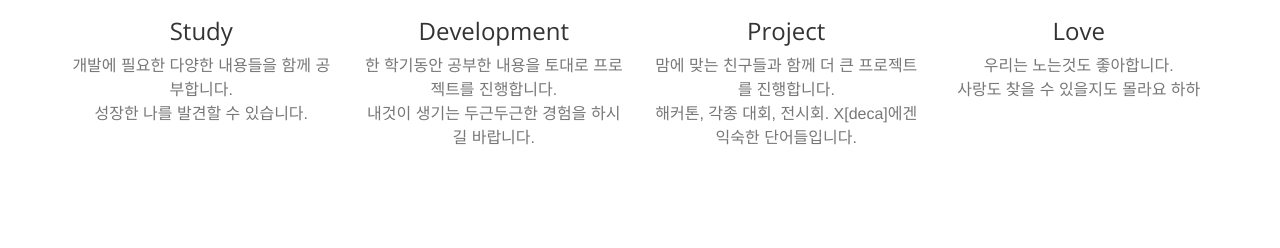
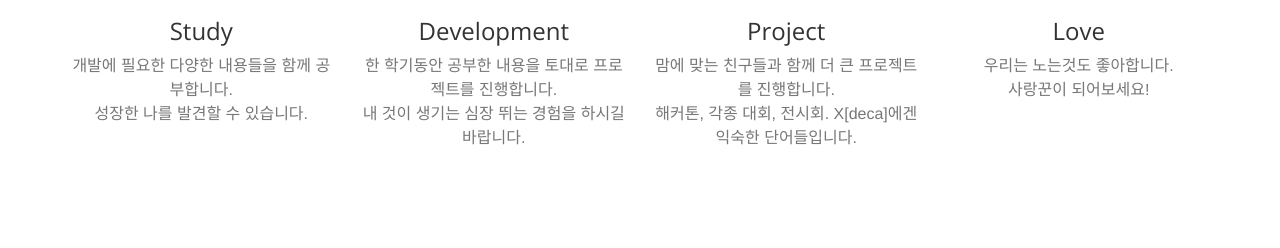
Before and after one commit to XDeca/xdeca.github.io, a Jekyll site: the page built from index.html, in a window 1280 px wide and 900 px high, scrolled down 1821 px. Shown: the part 179-427 px from the top of the window. Built offline with Jekyll 4.4.1, drawn with Linux system fonts in a browser that asks for light colours.

Commit message:
Update services.html

```diff
--- a/_includes/services.html
+++ b/_includes/services.html
@@ -22,7 +22,7 @@
                     <i class="fa fa-4x fa-paper-plane wow bounceIn text-primary" data-wow-delay=".1s"></i>
                     <h3>Development</h3>
                     <p class="text-muted">한 학기동안 공부한 내용을 토대로 프로젝트를 진행합니다.</p>
-                    <p class="text-muted">내것이 생기는 두근두근한 경험을 하시길 바랍니다.</p>
+                    <p class="text-muted">내 것이 생기는 심장 뛰는 경험을 하시길 바랍니다.</p>
                 </div>
             </div>
             <div class="col-lg-3 col-md-6 text-center">
@@ -38,7 +38,7 @@
                     <i class="fa fa-4x fa-heart wow bounceIn text-primary" data-wow-delay=".3s"></i>
                     <h3>Love</h3>
                     <p class="text-muted">우리는 노는것도 좋아합니다.</p>
-                    <p class="text-muted">사랑도 찾을 수 있을지도 몰라요 하하</p>
+                    <p class="text-muted">사랑꾼이 되어보세요!</p>
                 </div>
             </div>
         </div>
```
